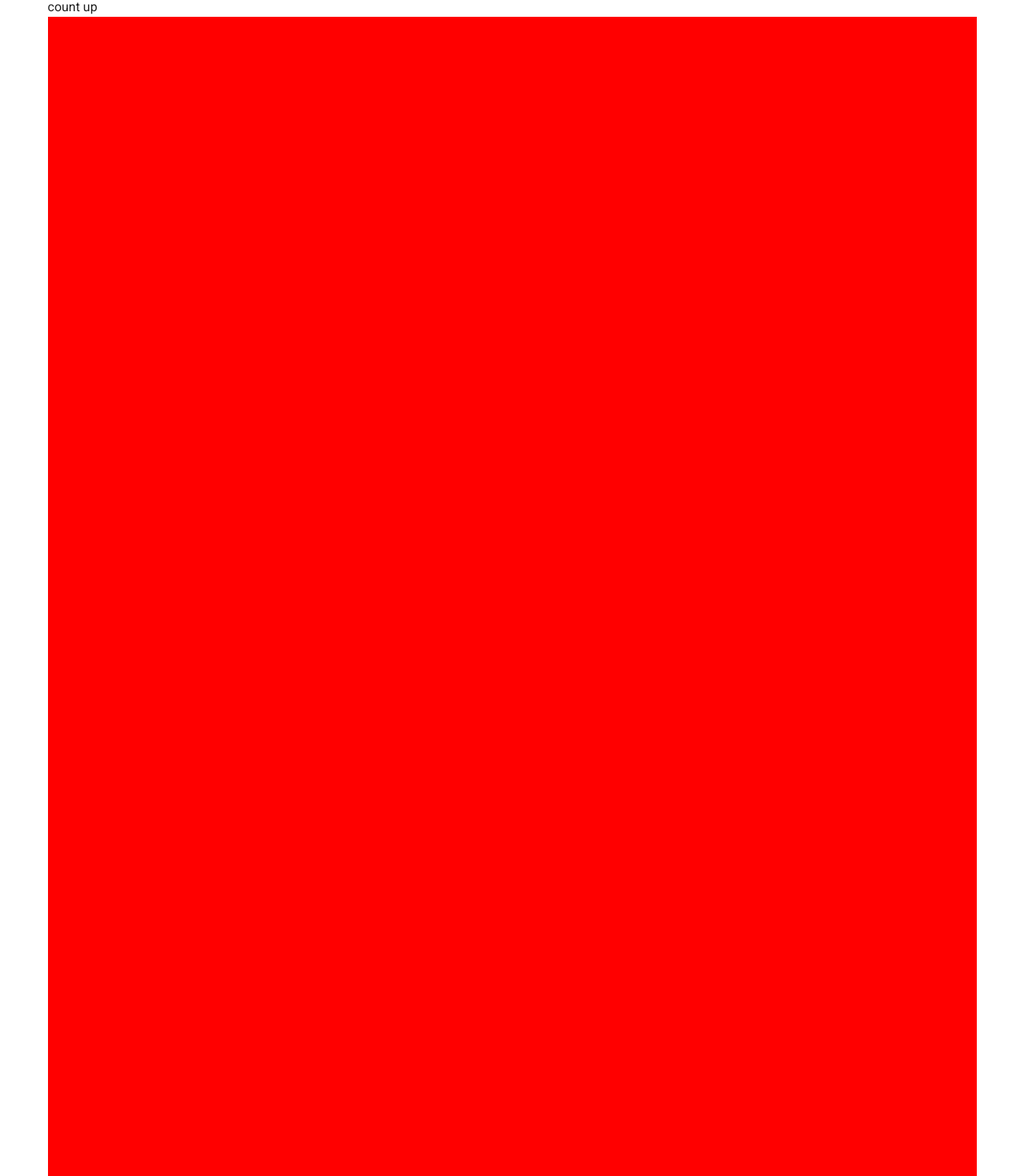
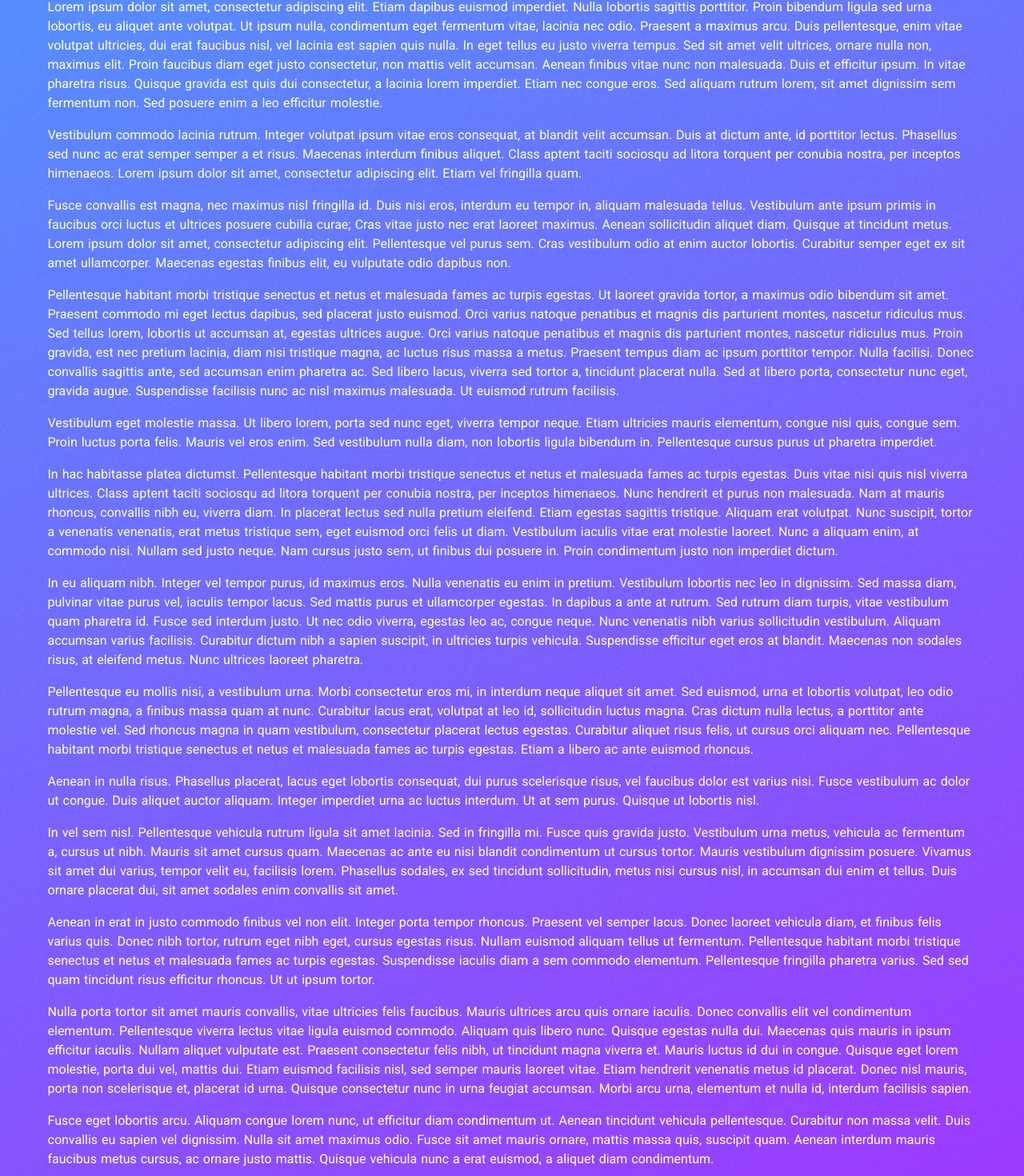
Before and after one commit to k-tokitoh/my-first-nuxt-app, a Nuxt app: page / in a window 1280 px wide. Shown: the part 247-1717 px from the top of the page at 80% size. Built offline with nearby package versions, Linux system fonts and the light colour scheme.

Commit message:
parallax

```diff
--- /dev/null
+++ b/components/LoremIpsum.vue
@@ -0,0 +1,143 @@
+<template>
+  <div>
+    <p>
+      Lorem ipsum dolor sit amet, consectetur adipiscing elit. Etiam dapibus
+      euismod imperdiet. Nulla lobortis sagittis porttitor. Proin bibendum
+      ligula sed urna lobortis, eu aliquet ante volutpat. Ut ipsum nulla,
+      condimentum eget fermentum vitae, lacinia nec odio. Praesent a maximus
+      arcu. Duis pellentesque, enim vitae volutpat ultricies, dui erat faucibus
+      nisl, vel lacinia est sapien quis nulla. In eget tellus eu justo viverra
+      tempus. Sed sit amet velit ultrices, ornare nulla non, maximus elit. Proin
+      faucibus diam eget justo consectetur, non mattis velit accumsan. Aenean
+      finibus vitae nunc non malesuada. Duis et efficitur ipsum. In vitae
+      pharetra risus. Quisque gravida est quis dui consectetur, a lacinia lorem
+      imperdiet. Etiam nec congue eros. Sed aliquam rutrum lorem, sit amet
+      dignissim sem fermentum non. Sed posuere enim a leo efficitur molestie.
+    </p>
+    <p>
+      Vestibulum commodo lacinia rutrum. Integer volutpat ipsum vitae eros
+      consequat, at blandit velit accumsan. Duis at dictum ante, id porttitor
+      lectus. Phasellus sed nunc ac erat semper semper a et risus. Maecenas
+      interdum finibus aliquet. Class aptent taciti sociosqu ad litora torquent
+      per conubia nostra, per inceptos himenaeos. Lorem ipsum dolor sit amet,
+      consectetur adipiscing elit. Etiam vel fringilla quam.
+    </p>
+    <p>
+      Fusce convallis est magna, nec maximus nisl fringilla id. Duis nisi eros,
+      interdum eu tempor in, aliquam malesuada tellus. Vestibulum ante ipsum
+      primis in faucibus orci luctus et ultrices posuere cubilia curae; Cras
+      vitae justo nec erat laoreet maximus. Aenean sollicitudin aliquet diam.
+      Quisque at tincidunt metus. Lorem ipsum dolor sit amet, consectetur
+      adipiscing elit. Pellentesque vel purus sem. Cras vestibulum odio at enim
+      auctor lobortis. Curabitur semper eget ex sit amet ullamcorper. Maecenas
+      egestas finibus elit, eu vulputate odio dapibus non.
+    </p>
+    <p>
+      Pellentesque habitant morbi tristique senectus et netus et malesuada fames
+      ac turpis egestas. Ut laoreet gravida tortor, a maximus odio bibendum sit
+      amet. Praesent commodo mi eget lectus dapibus, sed placerat justo euismod.
+      Orci varius natoque penatibus et magnis dis parturient montes, nascetur
+      ridiculus mus. Sed tellus lorem, lobortis ut accumsan at, egestas ultrices
+      augue. Orci varius natoque penatibus et magnis dis parturient montes,
+      nascetur ridiculus mus. Proin gravida, est nec pretium lacinia, diam nisi
+      tristique magna, ac luctus risus massa a metus. Praesent tempus diam ac
+      ipsum porttitor tempor. Nulla facilisi. Donec convallis sagittis ante, sed
+      accumsan enim pharetra ac. Sed libero lacus, viverra sed tortor a,
+      tincidunt placerat nulla. Sed at libero porta, consectetur nunc eget,
+      gravida augue. Suspendisse facilisis nunc ac nisl maximus malesuada. Ut
+      euismod rutrum facilisis.
+    </p>
+    <p>
+      Vestibulum eget molestie massa. Ut libero lorem, porta sed nunc eget,
+      viverra tempor neque. Etiam ultricies mauris elementum, congue nisi quis,
+      congue sem. Proin luctus porta felis. Mauris vel eros enim. Sed vestibulum
+      nulla diam, non lobortis ligula bibendum in. Pellentesque cursus purus ut
+      pharetra imperdiet.
+    </p>
+    <p>
+      In hac habitasse platea dictumst. Pellentesque habitant morbi tristique
+      senectus et netus et malesuada fames ac turpis egestas. Duis vitae nisi
+      quis nisl viverra ultrices. Class aptent taciti sociosqu ad litora
+      torquent per conubia nostra, per inceptos himenaeos. Nunc hendrerit et
+      purus non malesuada. Nam at mauris rhoncus, convallis nibh eu, viverra
+      diam. In placerat lectus sed nulla pretium eleifend. Etiam egestas
+      sagittis tristique. Aliquam erat volutpat. Nunc suscipit, tortor a
+      venenatis venenatis, erat metus tristique sem, eget euismod orci felis ut
+      diam. Vestibulum iaculis vitae erat molestie laoreet. Nunc a aliquam enim,
+      at commodo nisi. Nullam sed justo neque. Nam cursus justo sem, ut finibus
+      dui posuere in. Proin condimentum justo non imperdiet dictum.
+    </p>
+    <p>
+      In eu aliquam nibh. Integer vel tempor purus, id maximus eros. Nulla
+      venenatis eu enim in pretium. Vestibulum lobortis nec leo in dignissim.
+      Sed massa diam, pulvinar vitae purus vel, iaculis tempor lacus. Sed mattis
+      purus et ullamcorper egestas. In dapibus a ante at rutrum. Sed rutrum diam
+      turpis, vitae vestibulum quam pharetra id. Fusce sed interdum justo. Ut
+      nec odio viverra, egestas leo ac, congue neque. Nunc venenatis nibh varius
+      sollicitudin vestibulum. Aliquam accumsan varius facilisis. Curabitur
+      dictum nibh a sapien suscipit, in ultricies turpis vehicula. Suspendisse
+      efficitur eget eros at blandit. Maecenas non sodales risus, at eleifend
+      metus. Nunc ultrices laoreet pharetra.
+    </p>
+    <p>
+      Pellentesque eu mollis nisi, a vestibulum urna. Morbi consectetur eros mi,
+      in interdum neque aliquet sit amet. Sed euismod, urna et lobortis
+      volutpat, leo odio rutrum magna, a finibus massa quam at nunc. Curabitur
+      lacus erat, volutpat at leo id, sollicitudin luctus magna. Cras dictum
+      nulla lectus, a porttitor ante molestie vel. Sed rhoncus magna in quam
+      vestibulum, consectetur placerat lectus egestas. Curabitur aliquet risus
+      felis, ut cursus orci aliquam nec. Pellentesque habitant morbi tristique
+      senectus et netus et malesuada fames ac turpis egestas. Etiam a libero ac
+      ante euismod rhoncus.
+    </p>
+    <p>
+      Aenean in nulla risus. Phasellus placerat, lacus eget lobortis consequat,
+      dui purus scelerisque risus, vel faucibus dolor est varius nisi. Fusce
+      vestibulum ac dolor ut congue. Duis aliquet auctor aliquam. Integer
+      imperdiet urna ac luctus interdum. Ut at sem purus. Quisque ut lobortis
+      nisl.
+    </p>
+    <p>
+      In vel sem nisl. Pellentesque vehicula rutrum ligula sit amet lacinia. Sed
+      in fringilla mi. Fusce quis gravida justo. Vestibulum urna metus, vehicula
+      ac fermentum a, cursus ut nibh. Mauris sit amet cursus quam. Maecenas ac
+      ante eu nisi blandit condimentum ut cursus tortor. Mauris vestibulum
+      dignissim posuere. Vivamus sit amet dui varius, tempor velit eu, facilisis
+      lorem. Phasellus sodales, ex sed tincidunt sollicitudin, metus nisi cursus
+      nisl, in accumsan dui enim et tellus. Duis ornare placerat dui, sit amet
+      sodales enim convallis sit amet.
+    </p>
+    <p>
+      Aenean in erat in justo commodo finibus vel non elit. Integer porta tempor
+      rhoncus. Praesent vel semper lacus. Donec laoreet vehicula diam, et
+      finibus felis varius quis. Donec nibh tortor, rutrum eget nibh eget,
+      cursus egestas risus. Nullam euismod aliquam tellus ut fermentum.
+      Pellentesque habitant morbi tristique senectus et netus et malesuada fames
+      ac turpis egestas. Suspendisse iaculis diam a sem commodo elementum.
+      Pellentesque fringilla pharetra varius. Sed sed quam tincidunt risus
+      efficitur rhoncus. Ut ut ipsum tortor.
+    </p>
+    <p>
+      Nulla porta tortor sit amet mauris convallis, vitae ultricies felis
+      faucibus. Mauris ultrices arcu quis ornare iaculis. Donec convallis elit
+      vel condimentum elementum. Pellentesque viverra lectus vitae ligula
+      euismod commodo. Aliquam quis libero nunc. Quisque egestas nulla dui.
+      Maecenas quis mauris in ipsum efficitur iaculis. Nullam aliquet vulputate
+      est. Praesent consectetur felis nibh, ut tincidunt magna viverra et.
+      Mauris luctus id dui in congue. Quisque eget lorem molestie, porta dui
+      vel, mattis dui. Etiam euismod facilisis nisl, sed semper mauris laoreet
+      vitae. Etiam hendrerit venenatis metus id placerat. Donec nisl mauris,
+      porta non scelerisque et, placerat id urna. Quisque consectetur nunc in
+      urna feugiat accumsan. Morbi arcu urna, elementum et nulla id, interdum
+      facilisis sapien.
+    </p>
+    <p>
+      Fusce eget lobortis arcu. Aliquam congue lorem nunc, ut efficitur diam
+      condimentum ut. Aenean tincidunt vehicula pellentesque. Curabitur non
+      massa velit. Duis convallis eu sapien vel dignissim. Nulla sit amet
+      maximus odio. Fusce sit amet mauris ornare, mattis massa quis, suscipit
+      quam. Aenean interdum mauris faucibus metus cursus, ac ornare justo
+      mattis. Quisque vehicula nunc a erat euismod, a aliquet diam condimentum.
+    </p>
+  </div>
+</template>
--- a/pages/index.vue
+++ b/pages/index.vue
@@ -1,24 +1,31 @@
 <template>
+  <v-parallax
+    dark
+    :src="require('@/assets/index.jpg')"
+    id="parallax"
+    height="100%"
+  >
     <v-container>
       <h1>My First Nuxt App</h1>
-    <div><NuxtLink to="/gallery">gallery</NuxtLink></div>
       <div>Current time is {{ current.toLocaleString() }}</div>
       <div>You visited this page at {{ visitedAt.toLocaleString() }}</div>
       <div>This page is generated at {{ generatedAt.toLocaleString() }}</div>
       <Counter />
-    <div class="foo"></div>
+      <LoremIpsum />
     </v-container>
+  </v-parallax>
 </template>
 
 <script lang="ts">
 import Vue from 'vue'
 
 export default Vue.extend({
-  asyncData() {
-    return { generatedAt: new Date() }
-  },
   data() {
-    return { visitedAt: new Date(), current: new Date() }
+    return {
+      current: new Date(),
+      visitedAt: new Date(),
+      generatedAt: new Date(),
+    }
   },
   methods: {
     updateCurrent() {
@@ -32,8 +39,7 @@ export default Vue.extend({
 </script>
 
 <style>
-.foo {
-  background-color: red;
-  height: 3000px;
+#main {
+  color: #fff;
 }
 </style>
```
Also changed, not shown: assets/index.jpg (added). Lines whose indentation alone changed are shown as unchanged.
